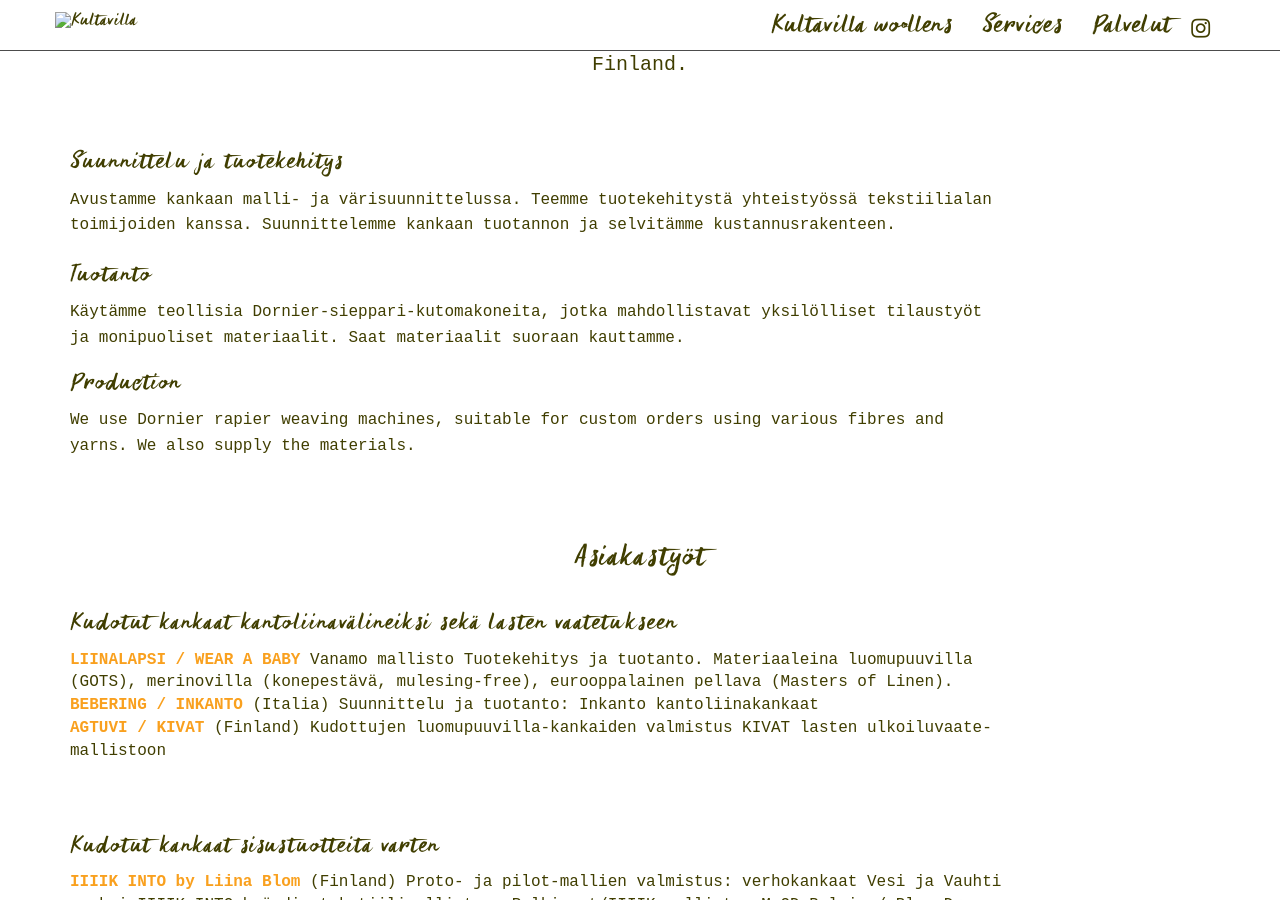
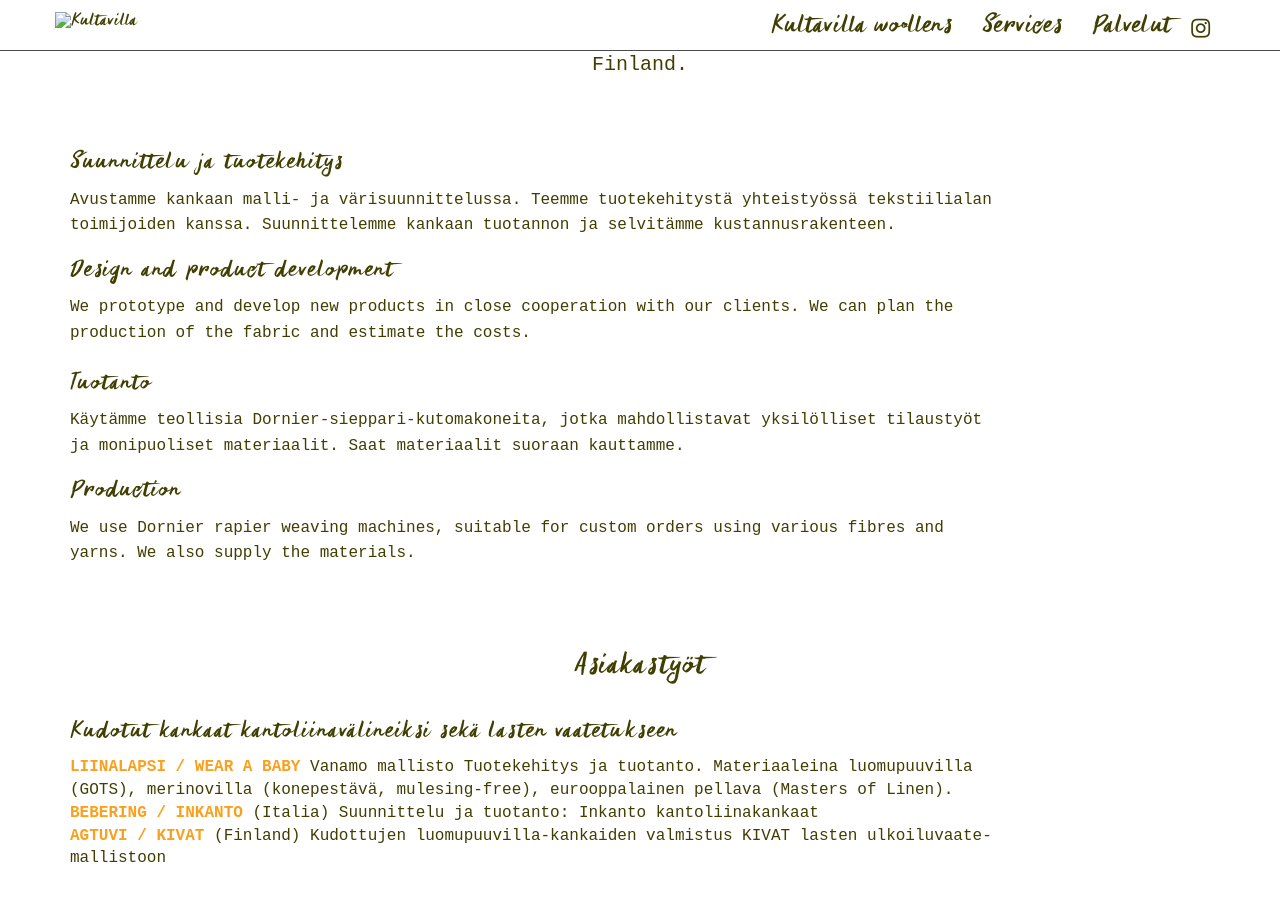
Before and after one commit to kultavilla/kultavilla.github.io, a Jekyll site: the page built from palvelut/index.md, in a window 1280 px wide and 900 px high, scrolled down 544 px. Built offline with Jekyll 4.4.1, drawn with Linux system fonts in a browser that asks for light colours; nearby versions of some CDN libraries.

Commit message:
Updated Services

```diff
--- a/_kultavilla/services.markdown
+++ b/_kultavilla/services.markdown
@@ -5,6 +5,9 @@ services:
 - fi_text: |
     ### Suunnittelu ja tuotekehitys
     Avustamme kankaan malli- ja värisuunnittelussa. Teemme tuotekehitystä yhteistyössä tekstiilialan toimijoiden kanssa. Suunnittelemme kankaan tuotannon ja selvitämme kustannusrakenteen.
+
+    ### Design and product development
+    We prototype and develop new products in close cooperation with our clients. We can plan the production of the fabric and estimate the costs.
   en_text: |
     ### Design and product development
     We prototype and develop new products in close cooperation with our clients. We can plan the production of the fabric and estimate the costs.
```
